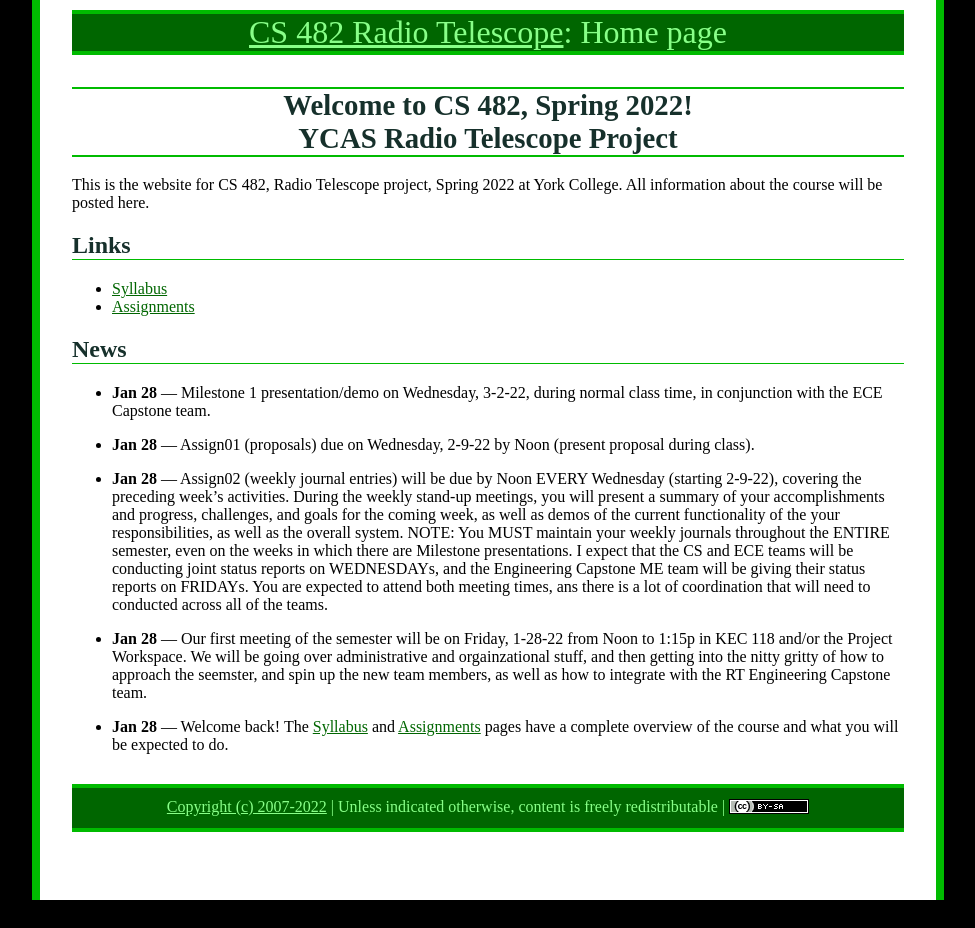
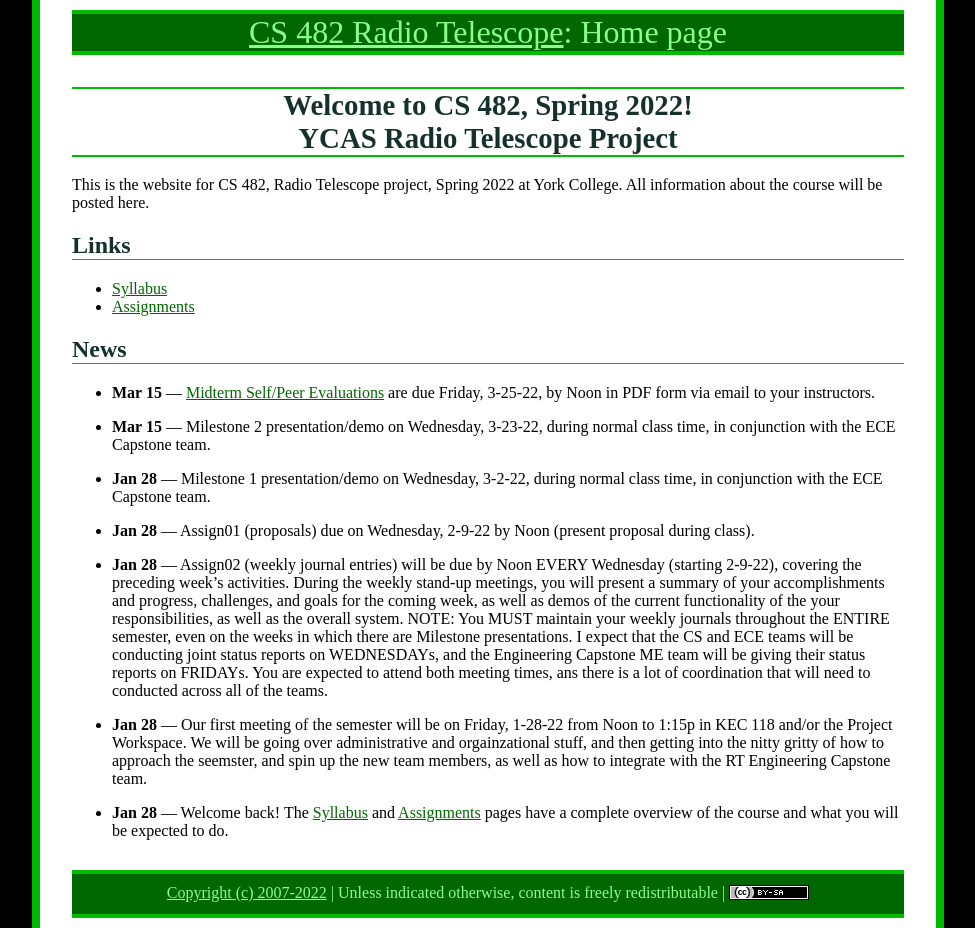
Before and after one commit to ycpcs/cs482-spring2022-RT, a Jekyll site: the page built from index.md, in a window 1280 px wide. Shown: the whole page, without its empty margins (152-1127 px from the left). Built offline with Jekyll 4.4.1, drawn with Linux system fonts in a browser that asks for light colours; before the commit the page ends 900 px from its top, so only the background shows below that.

Commit message:
updated News for MS2 and Peer Evals

```diff
--- a/index.md
+++ b/index.md
@@ -29,12 +29,11 @@ All information about the course will be posted here.
 
 * **Mar 23* &mdash; Milestone 3 presentation/demo on Wednesday, 4-13-22, during normal class time.
 
-* **Mar 2** &mdash; [Midterm Self/Peer Evaluations](./assign/PeerEval-RadioTelescope-Sp22-midterm.pdf) are due Friday, 3-25-22, by Noon in PDF form via email to your instructors.
+-->
 
-* **Mar 2** &mdash; Milestone 2 presentation/demo on Wednesday, 3-23-22, during normal class time.
+* **Mar 15** &mdash; [Midterm Self/Peer Evaluations](./assign/PeerEval-RadioTelescope-Sp22-midterm.pdf) are due Friday, 3-25-22, by Noon in PDF form via email to your instructors.
 
-
--->
+* **Mar 15** &mdash; Milestone 2 presentation/demo on Wednesday, 3-23-22, during normal class time, in conjunction with the ECE Capstone team.
 
 * **Jan 28** &mdash; Milestone 1 presentation/demo on Wednesday, 3-2-22, during normal class time, in conjunction with the ECE Capstone team.
 
```
